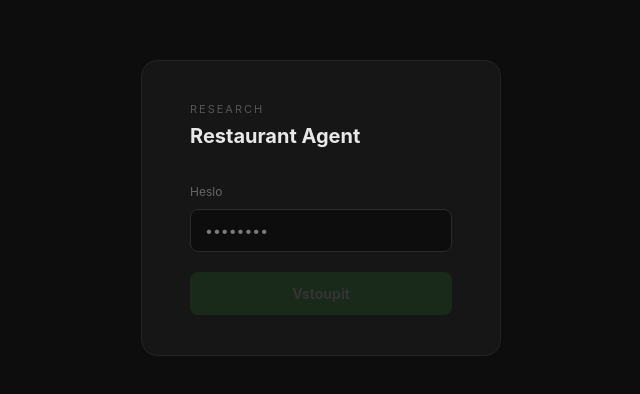
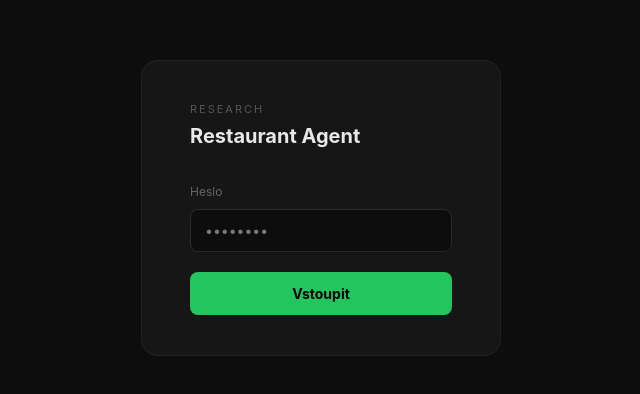
Before and after one commit to davklecka-bot/restaurant-web, a Next.js app: page /login in a window 1280 px wide. Shown: the part 192-586 px from the top of the page, without its empty margins (319-959 px from the left). Built offline with nearby package versions, Linux system fonts and the light colour scheme.

Commit message:
fix: login button always green, autofill fix, unblock debug-env

```diff
--- a/src/app/login/page.tsx
+++ b/src/app/login/page.tsx
@@ -1,11 +1,12 @@
 'use client'
-import { useState, Suspense } from 'react'
+import { useState, useRef, Suspense } from 'react'
 import { useRouter, useSearchParams } from 'next/navigation'
 
 function LoginForm() {
   const [password, setPassword] = useState('')
   const [error, setError] = useState('')
   const [loading, setLoading] = useState(false)
+  const inputRef = useRef<HTMLInputElement>(null)
   const router = useRouter()
   const params = useSearchParams()
   const from = params.get('from') || '/'
@@ -15,10 +16,13 @@ function LoginForm() {
     setLoading(true)
     setError('')
 
+    // Read directly from DOM to catch browser autofill
+    const actualPassword = inputRef.current?.value || password
+
     const res = await fetch('/api/login', {
       method: 'POST',
       headers: { 'Content-Type': 'application/json' },
-      body: JSON.stringify({ password }),
+      body: JSON.stringify({ password: actualPassword }),
     })
 
     if (res.ok) {
@@ -51,6 +55,7 @@ function LoginForm() {
             Heslo
           </label>
           <input
+            ref={inputRef}
             type="password"
             value={password}
             onChange={e => setPassword(e.target.value)}
@@ -67,12 +72,12 @@ function LoginForm() {
           )}
           <button
             type="submit"
-            disabled={!password || loading}
+            disabled={loading}
             style={{
-              width: '100%', background: password && !loading ? '#22c55e' : '#1a2a1a',
-              color: password && !loading ? '#000' : '#333',
+              width: '100%', background: loading ? '#1a2a1a' : '#22c55e',
+              color: loading ? '#333' : '#000',
               border: 'none', borderRadius: 8, padding: '11px',
-              fontWeight: 700, fontSize: 14, cursor: password ? 'pointer' : 'default',
+              fontWeight: 700, fontSize: 14, cursor: loading ? 'default' : 'pointer',
             }}
           >
             {loading ? 'Přihlašuji...' : 'Vstoupit'}
--- a/src/middleware.ts
+++ b/src/middleware.ts
@@ -7,8 +7,9 @@ export function middleware(request: NextRequest) {
   // Skip if no password is configured
   if (!APP_PASSWORD) return NextResponse.next()
 
-  // Skip the login page itself
+  // Skip the login page and debug endpoint
   if (request.nextUrl.pathname === '/login') return NextResponse.next()
+  if (request.nextUrl.pathname === '/api/debug-env') return NextResponse.next()
 
   // Check session cookie
   const session = request.cookies.get('session')?.value
```
